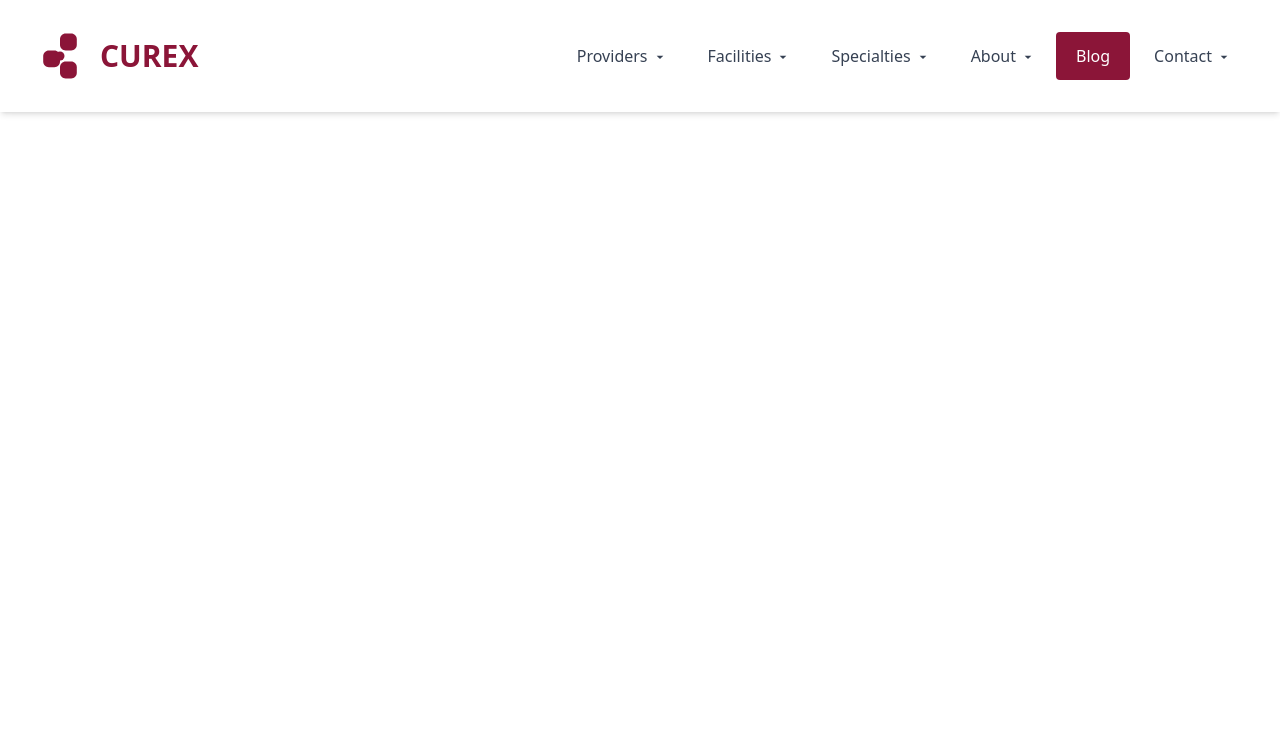
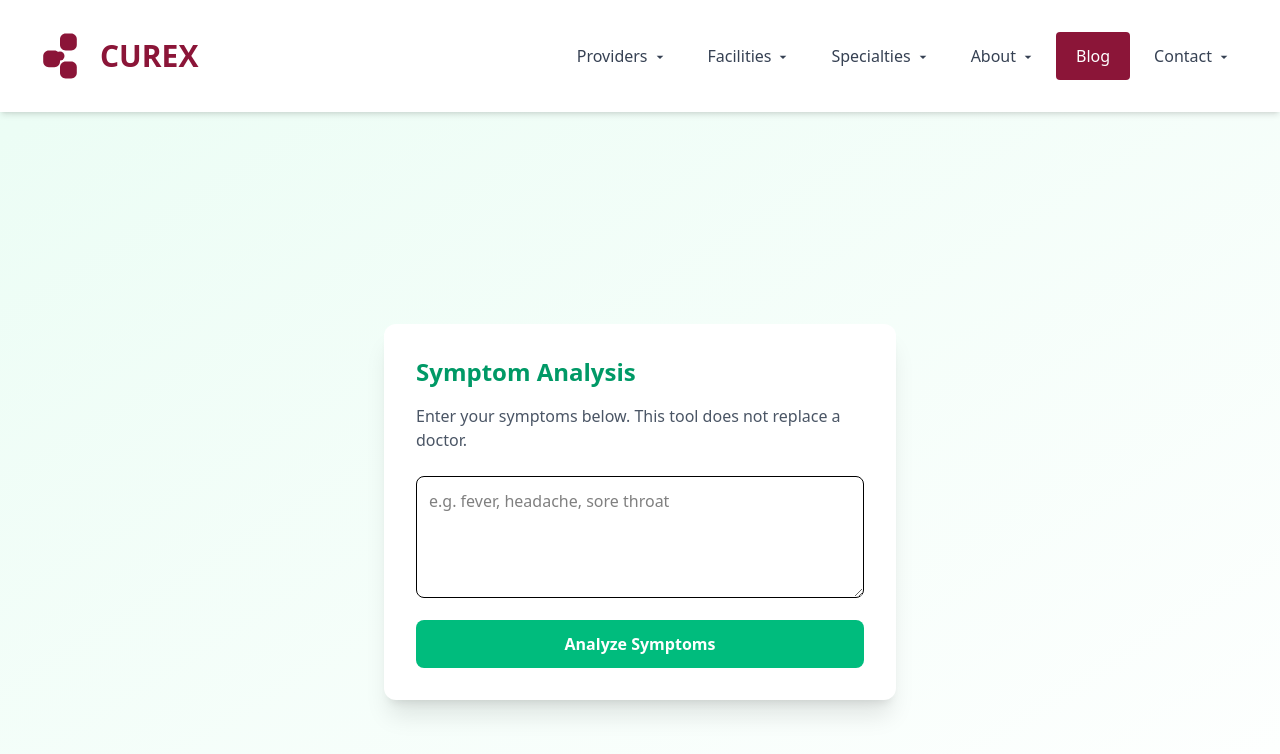
Before and after one commit to 8972-amick/CUREX, a React (Vite) app in the folder Frontend/: page /symptoms in a window 1280 px wide. Shown: the top 754 px of the page. Built offline with nearby package versions, Linux system fonts and the light colour scheme.

Commit message:
sympto analysis

```diff
--- a/Frontend/src/App.jsx
+++ b/Frontend/src/App.jsx
@@ -3,6 +3,7 @@ import LoginForm from './pages/login.jsx';
 import { Route, Routes } from 'react-router-dom';
 import Home from './pages/home.jsx';
 import Navbar from './Components/Navbar.jsx';
+import SymptomAnalysis from "./pages/symptomAnalysis.jsx";
 
 const App = () => {
   return (
@@ -11,6 +12,7 @@ const App = () => {
       <Routes>
         <Route path="/" element={<Home />} />
         <Route path="/login" element={<LoginForm />} />
+        <Route path="/symptoms" element={<SymptomAnalysis />} />
       </Routes>
     </>
   );
--- a/Frontend/src/pages/symptomAnalysis.jsx
+++ b/Frontend/src/pages/symptomAnalysis.jsx
@@ -0,0 +1,42 @@
+import React from 'react'
+import { useState } from 'react';
+
+const symptomAnalysis = () => {
+    const [symptoms, setSymptoms] = useState("");
+    const handleAnalyze = () => {
+        // Placeholder for symptom analysis logic
+        alert(`Analyzing symptoms: ${symptoms}`);
+    }
+
+  return (
+    <div className="min-h-screen bg-gradient-to-br from-emerald-50 to-white flex items-center justify-center px-4">
+      <div className="bg-white shadow-xl rounded-xl p-8 max-w-lg w-full">
+        <h2 className="text-2xl font-bold text-emerald-600 mb-4">
+          Symptom Analysis
+        </h2>
+
+        <p className="text-gray-600 mb-6">
+          Enter your symptoms below. This tool does not replace a doctor.
+        </p>
+
+        <textarea
+          rows="4"
+          placeholder="e.g. fever, headache, sore throat"
+          value={symptoms}
+          onChange={(e) => setSymptoms(e.target.value)}
+          className="w-full border rounded-lg p-3 focus:outline-none focus:ring-2 focus:ring-emerald-400"
+        />
+
+        <button
+          onClick={handleAnalyze}
+          className="mt-4 w-full bg-emerald-500 text-white py-3 rounded-lg font-semibold hover:bg-emerald-600 transition"
+        >
+          Analyze Symptoms
+        </button>
+      </div>
+    </div>
+
+  );
+};
+
+export default symptomAnalysis;
```
